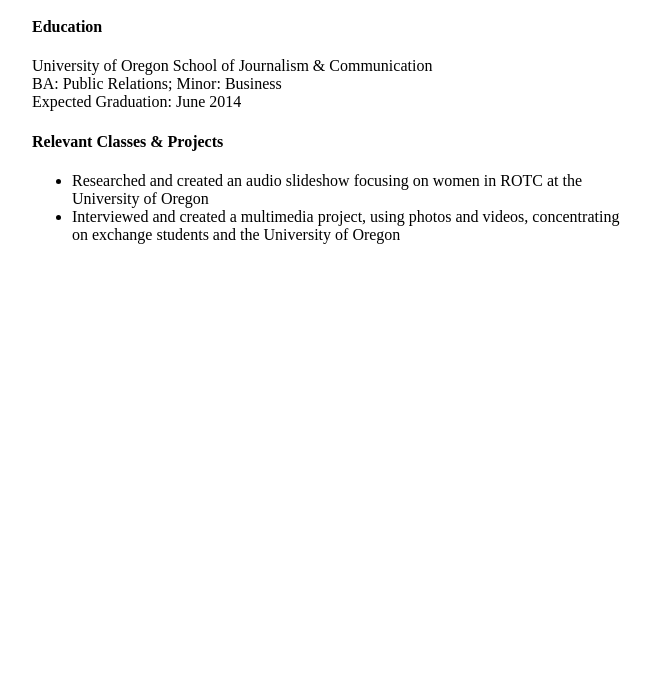
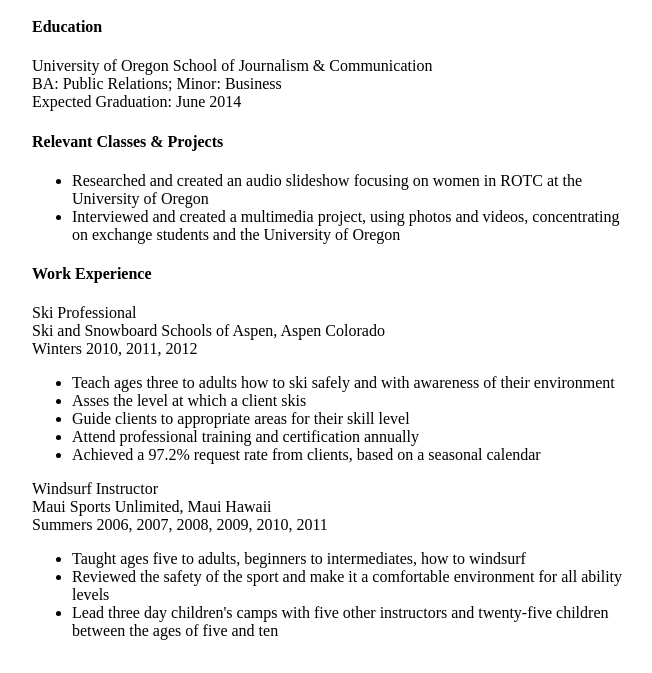
Before and after one commit to dominiquevetromile/dominiquevetromile.github.io, a plain HTML site: page index.html in a window 1280 px wide. Shown: the part 127-800 px from the top of the page, without its empty margins (308-960 px from the left). Drawn offline with Linux system fonts and the light colour scheme.

Commit message:
Work Experience

```diff
--- a/index.html
+++ b/index.html
@@ -11,12 +11,14 @@
 		<h3>1740 Hilyard Street, Eugene, OR, 97401 <br>
 (970) 618.8535   *   vetromile.dominique@gmail.com </h3>
 	</div>
+
 	<div class="education">
 		<h4>Education</h4>
 University of Oregon School of Journalism & Communication <br>
 BA: Public Relations; Minor: Business <br>
 Expected Graduation: June 2014
 	</div>
+
 	<div class="classes">
 		<h4>Relevant Classes & Projects</h4>
 		<ul>
@@ -25,6 +27,31 @@ Expected Graduation: June 2014
 		</ul>
 	</div>
 
+	<div class="work">
+		<h4> Work Experience </h4>
+			<p> Ski Professional <br>
+				Ski and Snowboard Schools of Aspen, Aspen Colorado <br>
+				Winters 2010, 2011, 2012
+			</p>
+		<ul>
+			<li>Teach ages three to adults how to ski safely and with awareness of their environment </li>
+			<li> Asses the level at which a client skis </li>
+			<li> Guide clients to appropriate areas for their skill level </li>
+			<li> Attend professional training and certification annually </li>
+			<li> Achieved a 97.2% request rate from clients, based on a seasonal calendar </li>
+		</ul>
+
+			<p> Windsurf Instructor <br>
+				Maui Sports Unlimited, Maui Hawaii<br>
+				Summers 2006, 2007, 2008, 2009, 2010, 2011 <br>
+			</p>
+		<ul>
+			<li> Taught ages five to adults, beginners to intermediates, how to windsurf </li>
+			<li> Reviewed the safety of the sport and make it a comfortable environment for all ability levels </li>
+			<li> Lead three day children's camps with five other instructors and twenty-five children between the ages of five and ten </li>
+		</ul>
+
+	</div>
 
 </body>
 </html>
--- a/style.css
+++ b/style.css
@@ -12,3 +12,8 @@
 	width: 600px;
 	margin: 0 auto;
 }
+
+.work {
+	width: 600px;
+	margin: 0 auto;
+}
```
